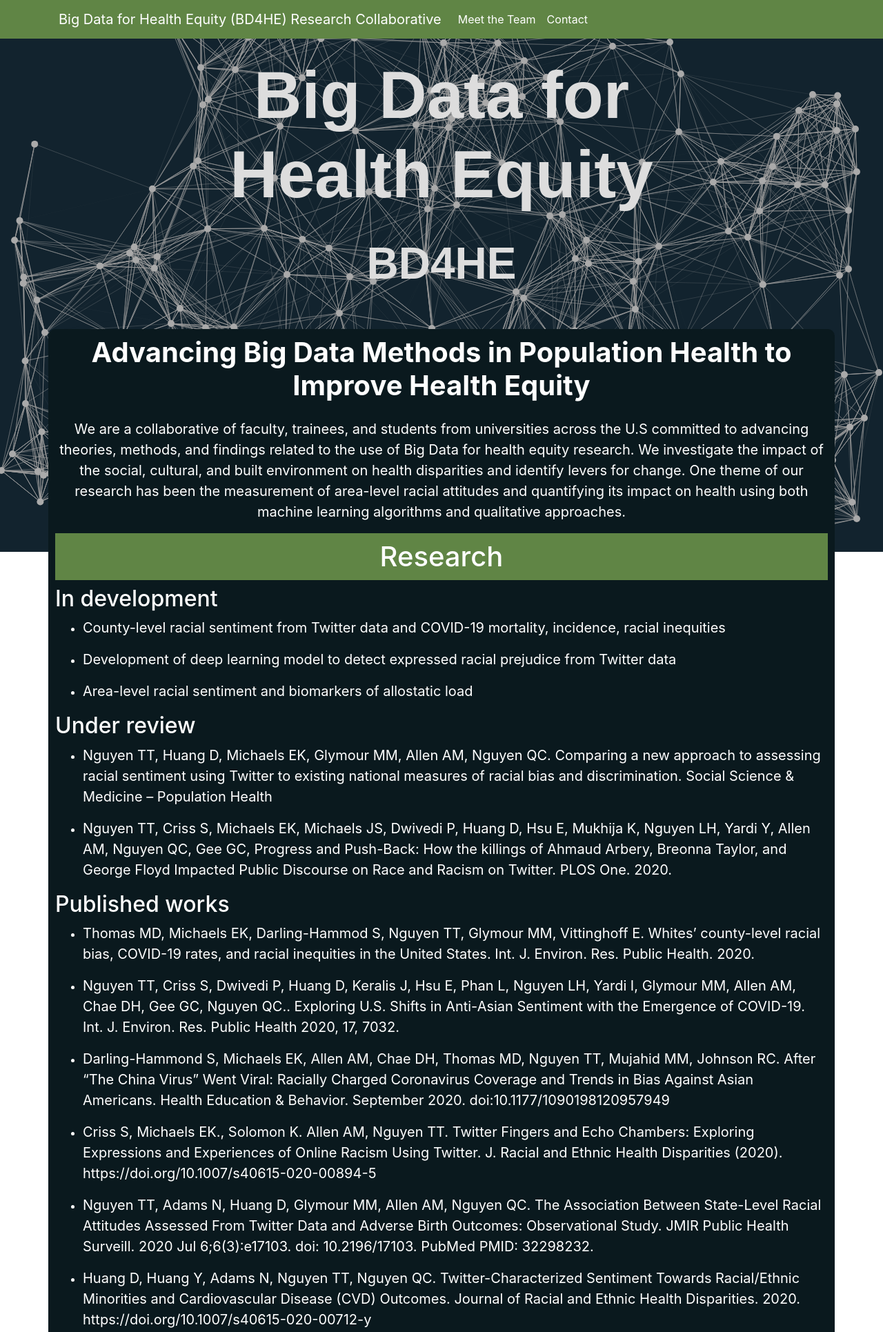
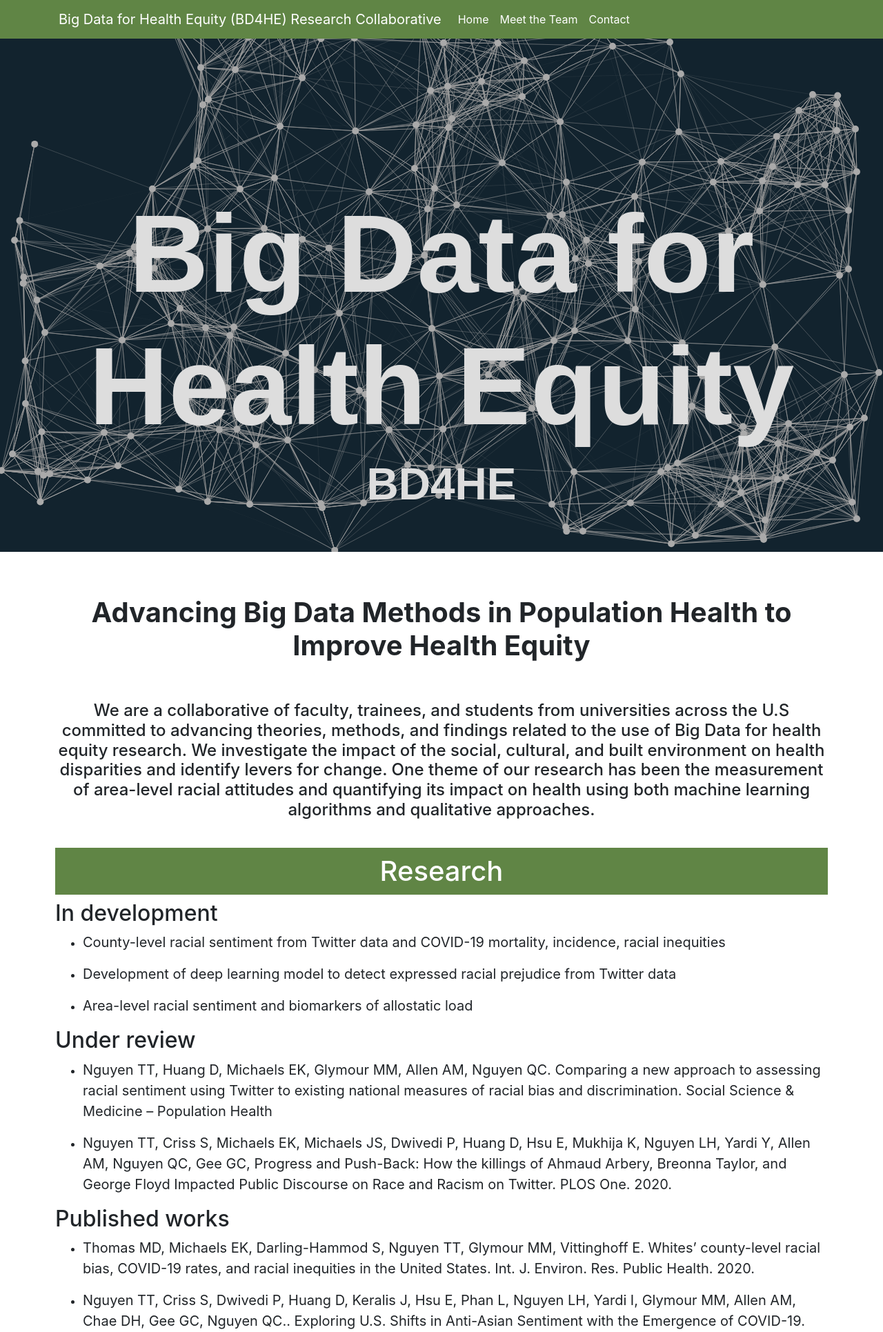
Before and after one commit to jacksonmichaels/bd4he_site, a Flask app: page / in a window 1280 px wide. Shown: the top 1931 px of the page at 69% size. Run offline with Flask 2, Linux system fonts and the light colour scheme; some libraries are stand-ins or nearby versions.

Commit message:
maybe fixed main

```diff
--- a/app/static/main.css
+++ b/app/static/main.css
@@ -37,13 +37,10 @@ p {
 
 .main_box {
     padding-top: 2%;
-    background-color: rgb(10,25,30);
     border-radius: 10px;
     padding: 10px;
 }
 
-#mission_box {
-}
 
 #site_header{
     margin-top: 2%;
@@ -128,8 +125,7 @@ br {
     background-color: #12232E;
     margin: 0px;
     overflow: hidden;
-    position: fixed;
-    z-index: -1;
+
   }
 
 #logo_div {
@@ -137,12 +133,14 @@ br {
     text-align: center;
     color: #dddddd;
     pointer-events:none;
+    position: absolute;
+    top: 12rem;
+    width: 100%;
 }
 
 #logo_div h1 {
-    font-size: 6rem;
+    font-size: 10rem;
     text-align: center;
-    height: 16rem;
 }
 #logo_div h2 {
     font-size: 5rem;
@@ -206,7 +204,6 @@ br {
 }
 
 
-
 #myCarousel {
   height: 100%;
   width: 100%;
@@ -240,7 +237,3 @@ br {
   margin: auto;
   width: 60%;
 }
-
-body {
-    color: white;
-}
--- a/app/templates/base.html
+++ b/app/templates/base.html
@@ -39,6 +39,9 @@
             <li class="nav-item">
                 <a class="nav-link" id = "contact_button" href="/#Media Appearances">Media Appearances</a>
             </li> -->
+            <li class="nav-item">
+                <a class="nav-link" href="/">Home</a>
+              </li>
             <li class="nav-item">
               <a class="nav-link" href="/bios">Meet the Team</a>
             </li>
--- a/app/templates/pages/everything.html
+++ b/app/templates/pages/everything.html
@@ -56,10 +56,10 @@
 
 <br>
 <div class="container main_box" style="">
-  <h1 id="mission_box" style="font-weight: bold; padding-bottom: 1rem;text-align: center;">Advancing Big Data Methods in Population Health to Improve Health Equity</h1>
-  <p style="text-align: center;">
+  <h1 id="mission_box" style="font-weight: bold; padding: 3rem;text-align: center;">Advancing Big Data Methods in Population Health to Improve Health Equity</h1>
+  <h4 style="text-align: center; padding-bottom: 2rem;">
       We are a collaborative of faculty, trainees, and students from universities across the U.S committed to advancing theories, methods, and findings related to the use of Big Data for health equity research. We investigate the impact of the social, cultural, and built environment on health disparities and identify levers for change. One theme of our research has been the measurement of area-level racial attitudes and quantifying its impact on health using both machine learning algorithms and qualitative approaches.
-
+  </h4>
   <h1 class = "research_banner">Research</h1>
 
   <h2>In development</h2>
@@ -82,7 +82,6 @@
     <li><p>{{proj}}</p></li>
     {%endfor%}
   </ul>
-  <hr>
   <h1 class='research_banner'>Grant Support</h1>
   <p>
     This research is supported by the National Institute on Minority Health and Health Disparities and the National Library of Medicine of
```
